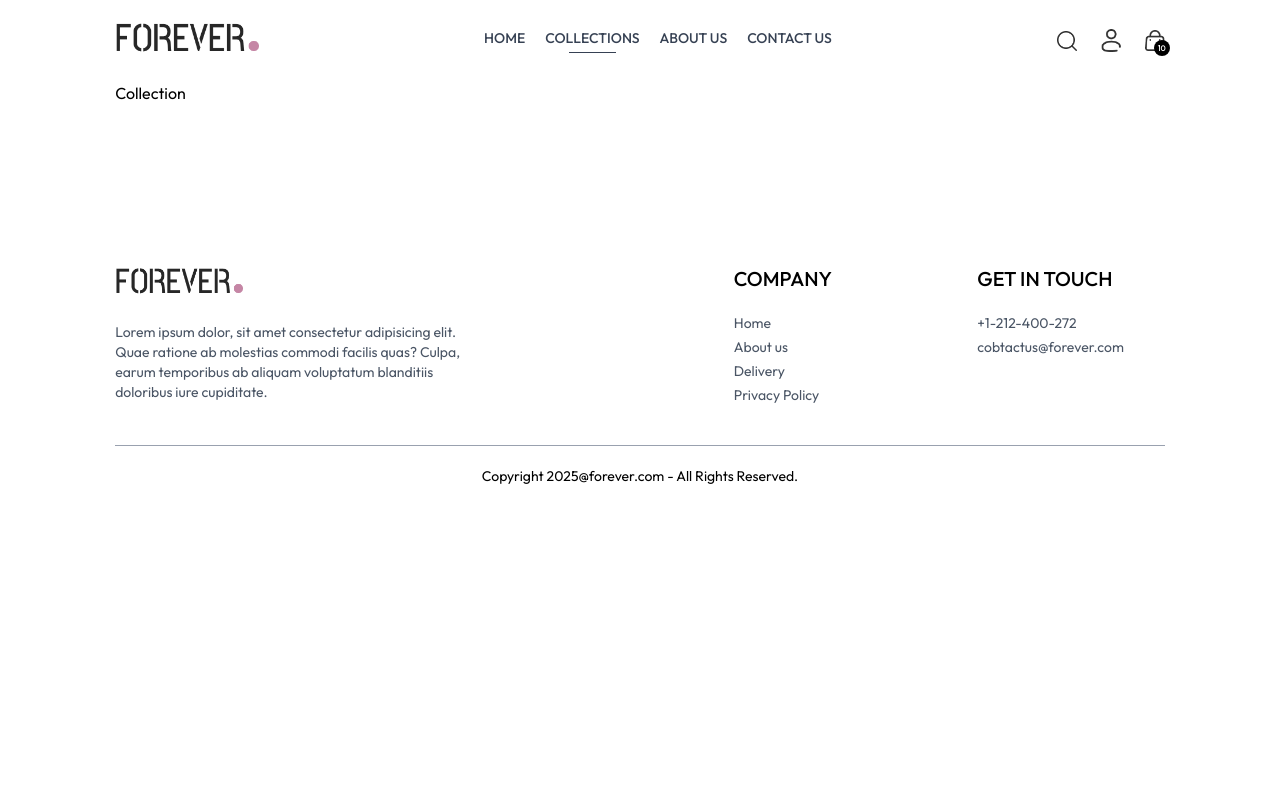
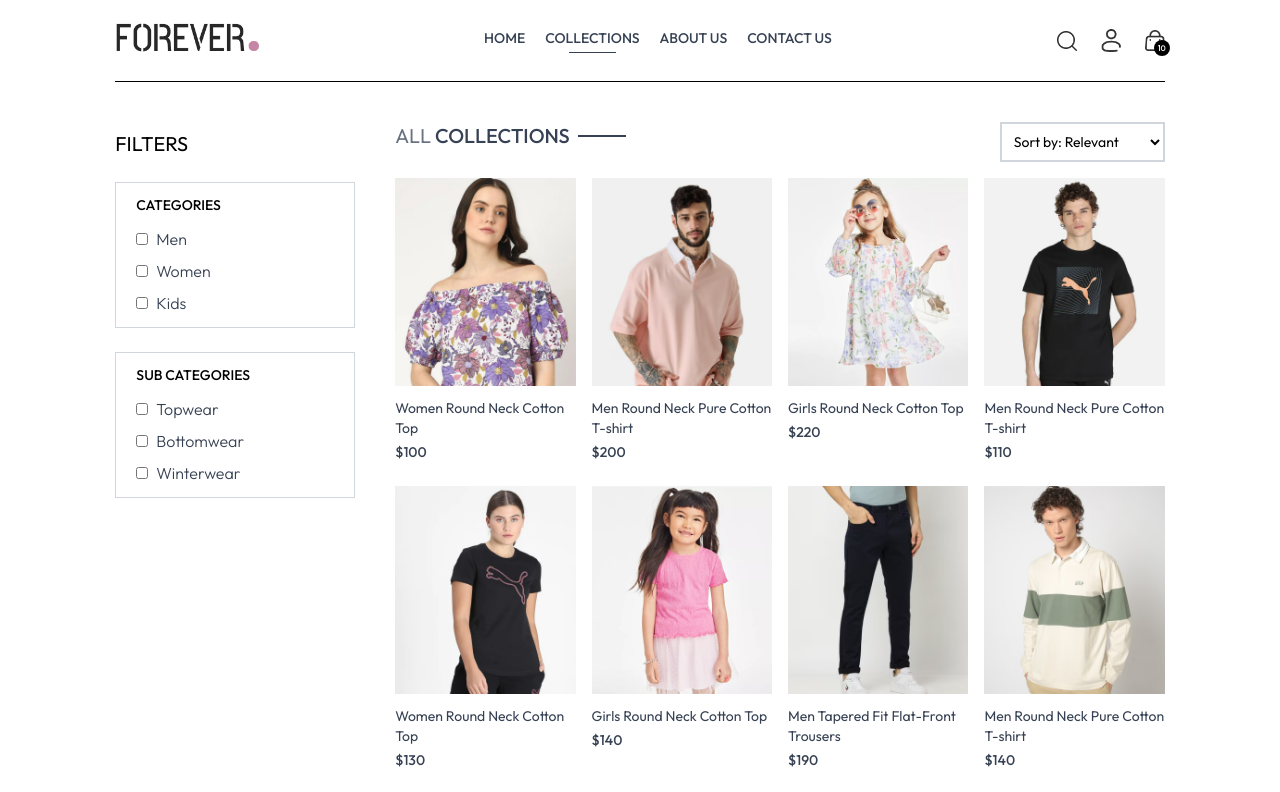
Before and after one commit to P-J-Looser/E-Commerce_webapp, a React (Vite) app in the folder frontend/: page /collection in a window 1280 px wide. Shown: the top 792 px of the page. Built offline with nearby package versions, Linux system fonts and the light colour scheme.

Commit message:
collections_page upto_Filters'

```diff
--- a/frontend/src/components/Footer.jsx
+++ b/frontend/src/components/Footer.jsx
@@ -8,7 +8,7 @@
 
             <div>
                 <img className='mb-5 w-32' src={assets.logo} alt="logo" />
-                <p className='w-32 md:w-2/3 text-gray-600'>Lorem ipsum dolor, sit amet consectetur adipisicing elit. Quae ratione ab molestias commodi facilis quas? Culpa, earum temporibus ab aliquam voluptatum blanditiis doloribus iure cupiditate.    </p>
+                <p className='w-full md:w-2/3 text-gray-600'>Lorem ipsum dolor, sit amet consectetur adipisicing elit. Quae ratione ab molestias commodi facilis quas? Culpa, earum temporibus ab aliquam voluptatum blanditiis doloribus iure cupiditate.    </p>
             </div>
 
             <div>
--- a/frontend/src/pages/Collection.jsx
+++ b/frontend/src/pages/Collection.jsx
@@ -1,9 +1,214 @@
-import React from 'react'
+import React, { useContext, useEffect, useState } from "react";
+import { ShopContext } from "../context/ShopContext";
+import { assets } from "../assets/frontend_assets/assets";
+import Title from "../components/Title";
+import ProductItem from "../components/ProductItem";
 
 const Collection = () => {
-  return (
-    <div>Collection</div>
-  )
-}
+    const { products } = useContext(ShopContext);
+    const [showFilter, setShowFilter] = useState(false);
+    const [filterProducts, setFilterProducts] = useState([]);
+    const [category, setCategory] = useState([]);
+    const [subCategory, setSubCategory] = useState([]);
+    const [sortType, setSortType] = useState("relevant");
 
-export default Collection
+    const toggleCategory = (e) => {
+
+        if (category.includes(e.target.value)) {
+            setCategory((prev) =>
+                prev.filter((item) => item !== e.target.value)
+            );
+        } else {
+            setCategory((prev) => [...prev, e.target.value]);
+        }
+    };
+
+    const toggleSubCategory = (e) => {
+        if (subCategory.includes(e.target.value)) {
+            setSubCategory((prev) =>
+                prev.filter((item) => item !== e.target.value)
+            );
+        } else {
+            setSubCategory((prev) => [...prev, e.target.value]);
+        }
+    };
+
+    const applyfilter = () => {
+
+        let productsCopy = products.slice();
+
+        if (category.length > 0) {
+            productsCopy = productsCopy.filter((item) =>
+                category.includes(item.category)
+            );
+        }
+
+        if (subCategory.length > 0) {
+            productsCopy = productsCopy.filter((item) =>
+                subCategory.includes(item.subCategory)
+            );
+        }
+
+        setFilterProducts(productsCopy);
+    };
+
+    const sortProduct = () => {
+        let fpCopy = filterProducts.slice();
+
+        switch (sortType) {
+            case "low-high":
+                setFilterProducts(fpCopy.sort((a, b) => a.price - b.price));
+                break;
+            case "high-low":
+                setFilterProducts(fpCopy.sort((a, b) => b.price - a.price));
+                break;
+            default:
+                applyfilter();
+                return;
+        }
+
+
+    };
+
+    useEffect(() => {
+        applyfilter();
+    }, [category, subCategory]);
+
+    useEffect(() => {
+        sortProduct();
+    }, [sortType])
+
+
+
+    return (
+        <div className="flex flex-col sm:flex-row gap-1 border-t pt-10 sm:gap-10">
+            {/* { Filter Option} */}
+
+            <div className="min-w-60">
+                <p
+                    onClick={() => setShowFilter(!showFilter)}
+                    className="my-2 text-xl flex items-center gap-2 "
+                >
+                    FILTERS
+                    <img
+                        src={assets.dropdown_icon}
+                        className={`h-3 sm:hidden ${
+                            showFilter ? "rotate-90" : ""
+                        }`}
+                        alt="down_arrow"
+                    />
+                </p>
+
+                {/* { Category } */}
+
+                <div
+                    className={`border border-gray-300 pl-5 py-3 mt-6 ${
+                        showFilter ? "" : "hidden"
+                    } sm:block`}
+                >
+                    <p className="mb-3 text-sm font-medium">CATEGORIES</p>
+                    <div className="flex flex-col gap-2 font-light text-gray-700">
+                        <p className="flex gap-2">
+                            <input
+                                className="w-3"
+                                type="checkbox"
+                                value={"Men"}
+                                onChange={toggleCategory}
+                            />
+                            Men
+                        </p>
+                        <p className="flex gap-2">
+                            <input
+                                className="w-3"
+                                type="checkbox"
+                                value={"Women"}
+                                onChange={toggleCategory}
+                            />
+                            Women
+                        </p>
+                        <p className="flex gap-2">
+                            <input
+                                className="w-3"
+                                type="checkbox"
+                                value={"Kids"}
+                                onChange={toggleCategory}
+                            />
+                            Kids
+                        </p>
+                    </div>
+                </div>
+
+                {/* { Sub category } */}
+
+                <div
+                    className={`border border-gray-300 pl-5 py-3 mt-6 ${
+                        showFilter ? "" : "hidden"
+                    } sm:block`}
+                >
+                    <p className="mb-3 text-sm font-medium">SUB CATEGORIES</p>
+                    <div className="flex flex-col gap-2 font-light text-gray-700">
+                        <p className="flex gap-2">
+                            <input
+                                className="w-3"
+                                type="checkbox"
+                                value={"Topwear"}
+                                onChange={toggleSubCategory}
+                            />
+                            Topwear
+                        </p>
+                        <p className="flex gap-2">
+                            <input
+                                className="w-3"
+                                type="checkbox"
+                                value={"Bottomwear"}
+                                onChange={toggleSubCategory}
+                            />
+                            Bottomwear
+                        </p>
+                        <p className="flex gap-2">
+                            <input
+                                className="w-3"
+                                type="checkbox"
+                                value={"Winterwear"}
+                                onChange={toggleSubCategory}
+                            />
+                            Winterwear
+                        </p>
+                    </div>
+                </div>
+            </div>
+
+            {/* { Right Side } */}
+
+            <div className="flex-1">
+                <div className="flex justify-between  text-base sm:text-xl mb-4">
+                    <Title text1={"ALL"} text2={"COLLECTIONS"} />
+                    {/* {Product Sort } */}
+                    <select
+                        onChange={(e) => setSortType(e.target.value)}
+                        className="border-2 border-gray-300 text-sm px-2"
+                    >
+                        <option value="relevant">Sort by: Relevant</option>
+                        <option value="low-high">Sort by: Low to High</option>
+                        <option value="high-low">Sort by: High to Low</option>
+                    </select>
+                </div>
+
+                {/* Map Products */}
+                <div className="grid grid-cols-2 md:grid-cols-3 lg:grid-cols-4 gap-4 gap-y-6">
+                    {filterProducts.map((item, index) => (
+                        <ProductItem
+                            key={index}
+                            id={item._id}
+                            image={item.image}
+                            name={item.name}
+                            price={item.price}
+                        />
+                    ))}
+                </div>
+            </div>
+        </div>
+    );
+};
+
+export default Collection;
```
